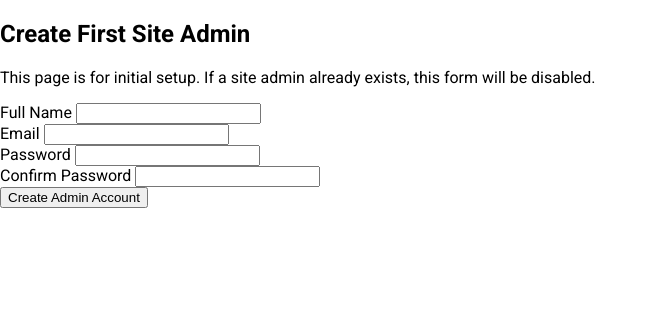
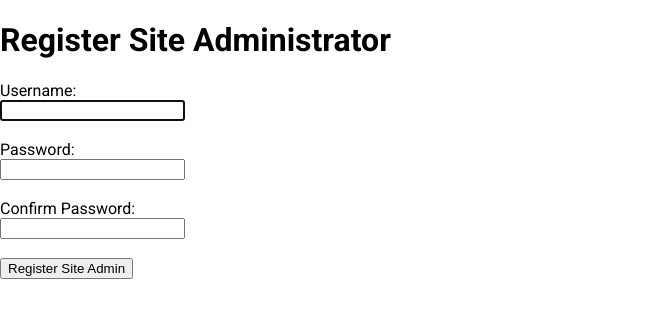
Before and after one commit to robbie321/FantasyGolf, a Flask app: page /auth/register-site-admin in a window 1280 px wide. Shown: the part 71-389 px from the top of the page, without its empty margins (0-657 px from the left). Run offline with Flask 3, Linux system fonts and the light colour scheme; some libraries are stand-ins or nearby versions.

```diff
--- a/fantasy_league_app/auth/routes.py
+++ b/fantasy_league_app/auth/routes.py
@@ -115,6 +115,7 @@ def register_club():
             flash(f'Club registration failed: {e}', 'danger')
 
     return render_template('auth/register_club.html')
+
 @auth_bp.route('/register-site-admin', methods=['GET', 'POST'])
 def register_site_admin():
     """
--- a/fantasy_league_app/templates/auth/register_site_admin.html
+++ b/fantasy_league_app/templates/auth/register_site_admin.html
@@ -1,26 +1,28 @@
-{% extends "base.html" %} {% from "_form_macros.html" import render_field %} {%
-block content %}
-<div class="form-container">
-  <h2 class="form-title">Create First Site Admin</h2>
-  <p class="form-subtitle">
-    This page is for initial setup. If a site admin already exists, this form
-    will be disabled.
-  </p>
-  <form
-    method="POST"
-    action="{{ url_for('auth.register_site_admin') }}"
-    novalidate
-  >
-    {{ form.hidden_tag() }}
-    <div class="form-fields">
-      {{ render_field(form.full_name, class="form-input") }} {{
-      render_field(form.email, class="form-input") }} {{
-      render_field(form.password, class="form-input") }} {{
-      render_field(form.confirm_password, class="form-input") }}
-    </div>
-    <div class="form-actions">
-      {{ form.submit(class="btn btn-primary btn-block") }}
-    </div>
-  </form>
-</div>
+{% extends 'base.html' %} {% block content %}
+<h1>Register Site Administrator</h1>
+<form method="POST">
+  <input type="hidden" name="csrf_token" value="{{ csrf_token() }}" />
+  <label for="username">Username:</label><br />
+  <input
+    type="text"
+    id="username"
+    name="username"
+    value="{{ form.username if form else '' }}"
+    required
+    autofocus
+  /><br /><br />
+
+  <label for="password">Password:</label><br />
+  <input type="password" id="password" name="password" required /><br /><br />
+
+  <label for="confirm_password">Confirm Password:</label><br />
+  <input
+    type="password"
+    id="confirm_password"
+    name="confirm_password"
+    required
+  /><br /><br />
+
+  <input type="submit" value="Register Site Admin" />
+</form>
 {% endblock %}
```
